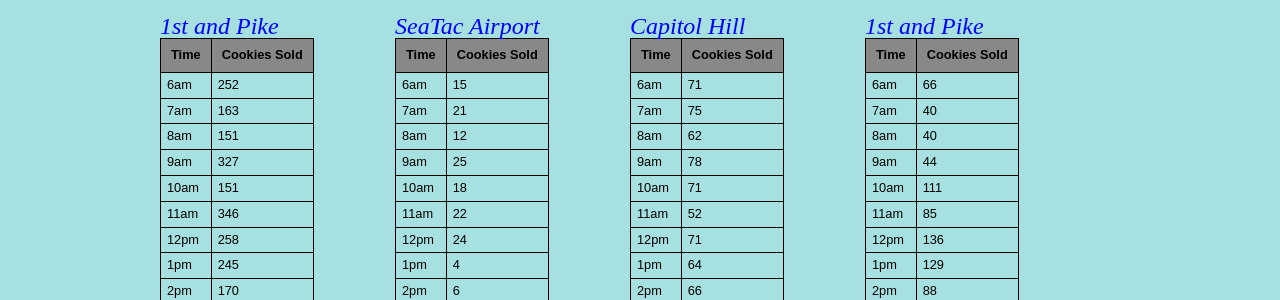
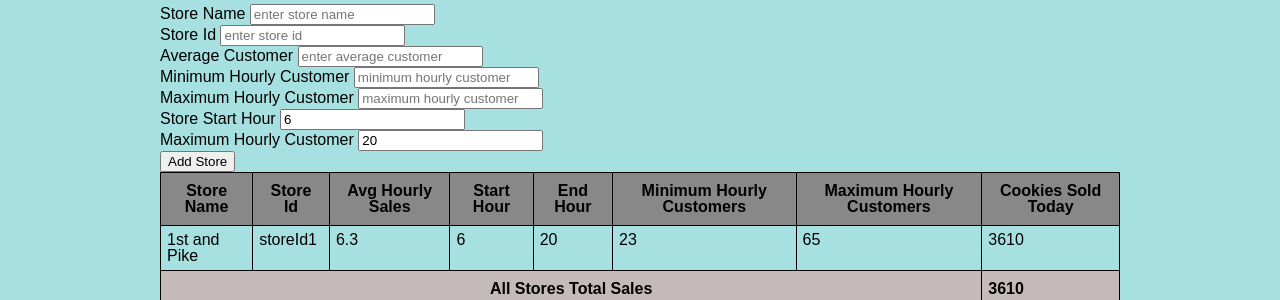
Before and after one commit to nals-amz/cookie-stand, a plain HTML site: page sales.html in a window 1280 px wide. Shown: the part 56-356 px from the top of the page. Drawn offline with Linux system fonts and the light colour scheme.

Commit message:
added form and event for store entery

```diff
--- a/js/app.js
+++ b/js/app.js
@@ -108,12 +108,19 @@ function makeCols(hourSaleObj){
   return cols;
 }
 
-function renderStoreDaySales(storesAry){
-  console.log('stores', storesAry);
+function generateRandomStoreSales(storesAry){
   for(var i=0; i < storesAry.length; i++){
     var store = storesAry[i];
     store.generateDaySaleDetails();
-    var ele = document.getElementById('allStoreSales');
+  }
+}
+
+function renderStoreDaySales(storesAry){
+  console.log('stores', storesAry);
+  var ele = document.getElementById('allStoreDialySalesDetails');
+  ele.innerHTML = '<h1>Dialy Sales Details- All Stores</h1>';
+  for(var i=0; i < storesAry.length; i++){
+    var store = storesAry[i];
     var storeSecEle = document.createElement('section');
     storeSecEle.innerHTML = `<h2> ${store.name} </h2>`;
     storeSecEle.id = store.id;
@@ -124,11 +131,56 @@ function renderStoreDaySales(storesAry){
   }
 }
 
+var storeForm =  document.getElementById('store_form');
+function storeFormData(event){
+  event.preventDefault();
+  var name = event.target.storeName.value;
+  var sid = event.target.storeId.value;
+  var avgCust = parseInt(event.target.avgCustomers.value);
+  var minCust = parseInt(event.target.minCustomers.value);
+  var maxCust = parseInt(event.target.maxCustomers.value);
+  var startHour = parseInt(event.target.startHour.value);
+  var endHour = parseInt(event.target.endHour.value);
+
+  var newStore = new Store(name, sid, avgCust, startHour, endHour, minCust, maxCust);
+  newStore.generateDaySaleDetails();
+  stores.push(newStore);
+
+  renderStoreDaySales(stores);
+  createStoresSummaryTable(stores);
+  storeForm.reset();
+}
+
+var allStoreSalesSummary_table = document.getElementById('allStoreSalesSummary');
+function createStoresSummaryTable(storesAry) {
+  allStoreSalesSummary_table.innerHTML = '';
+  var row;
+  var allStoreTotal = 0;
+  for (var i = 0; i < storesAry.length; i++) {
+    row = document.createElement('tr');
+    row.innerHTML = '<td>' + storesAry[i].name + '</td>' +
+      '<td>' + storesAry[i].id + '</td>' +
+      '<td>' + storesAry[i].avgCookiesPerCustomers + '</td>' +
+      '<td>' + storesAry[i].startHour + '</td>' +
+      '<td>' + storesAry[i].endHour + '</td>' +
+      '<td>' + storesAry[i].minHourlyCustomers + '</td>' +
+      '<td>' + storesAry[i].maxHourlyCustomers + '</td>' +
+      '<td>' + storesAry[i].daySaleDetails.totalCookiesSold + '</td>' ;
+      allStoreSalesSummary_table.appendChild(row);
+      allStoreTotal += storesAry[i].daySaleDetails.totalCookiesSold;
+  }
+  var tfooter = allStoreSalesSummary_table.parentNode.getElementsByTagName('tfoot');
+  tfooter[0].innerHTML = '';
+  row = document.createElement('tr');
+  row.innerHTML = `<th colspan='7'>All Stores Total Sales</th> <td> ${allStoreTotal}</th>`;
+  tfooter[0].appendChild(row);
+  allStoreSalesSummary_table.parentNode.append(tfooter[0]);
+}
+
+storeForm.addEventListener('submit', storeFormData)
+
 var pike = new Store('1st and Pike', 'storeId1', 6.3, 6, 20, 23, 65);
-var seaTacAirport = new Store('SeaTac Airport', 'storeId2', 1.2, 6, 20, 3, 24);
-var seattleCenter = new Store('1st and Pike', 'storeId3', 3.7, 6, 20, 11, 38);
-var capitolHill = new Store('Capitol Hill', 'storeId4', 2.3, 6, 20, 20, 38);
-var alki = new Store('Alki', 'storeId5', 4.6, 6, 20, 2, 16);
-
-var stores = [pike, seaTacAirport, capitolHill, seattleCenter, alki];
+var stores = [pike];
+generateRandomStoreSales(stores)
 renderStoreDaySales(stores);
+createStoresSummaryTable(stores);
--- a/sales.html
+++ b/sales.html
@@ -23,7 +23,65 @@
       </section>
     </header>
     <main>
-      <div id="allStoreSales">
+      <form id="store_form">
+        <fieldset>
+            <label for="storeName">Store Name</label>
+            <input type="text" name="storeName" placeholder="enter store name" minLength="3" required>
+        </fieldset>
+
+        <fieldset>
+            <label for="storeId">Store Id</label>
+            <input type="text" name="storeId" placeholder="enter store id" minLength="3" required>
+        </fieldset>
+
+        <fieldset>
+            <label for="avgCustomers">Average Customer</label>
+            <input type="number" name="avgCustomers" placeholder="enter average customer" minLength="3" required>
+        </fieldset>
+
+        <fieldset>
+            <label for="minCustomers">Minimum Hourly Customer</label>
+            <input type="number" name="minCustomers" placeholder="minimum hourly customer" minLength="3" required>
+        </fieldset>
+
+        <fieldset>
+            <label for="maxCustomers">Maximum Hourly Customer</label>
+            <input type="number" name="maxCustomers" placeholder="maximum hourly customer" minLength="3" required>
+        </fieldset>
+
+        <fieldset>
+            <label for="startHour">Store Start Hour</label>
+            <input type="number" name="startHour" placeholder="store start hour" minLength="3" value="6" required>
+        </fieldset>
+
+        <fieldset>
+            <label for="endHour">Maximum Hourly Customer</label>
+            <input type="number" name="endHour" placeholder="store end hour" minLength="3" value="20"  required>
+        </fieldset>
+
+        <button id="submit_btn" type="submit">Add Store</button>
+      </form>
+      <div>
+        <table>
+          <thead>
+            <th>Store Name</th>
+            <th>Store Id</th>
+            <th>Avg Hourly Sales</th>
+            <th>Start Hour</th>
+            <th>End Hour</th>
+            <th>Minimum Hourly Customers</th>
+            <th>Maximum Hourly Customers</th>
+            <th>Cookies Sold Today</th>
+          </thead>
+          <tbody id="allStoreSalesSummary">
+              <!-- dynamic data will be inserted here -->
+          </tbody>
+          <tfoot>
+
+          </tfoot>
+        </table>
+      </div>
+      <div id="allStoreDialySalesDetails">
 
       <div>
     </main>
```
